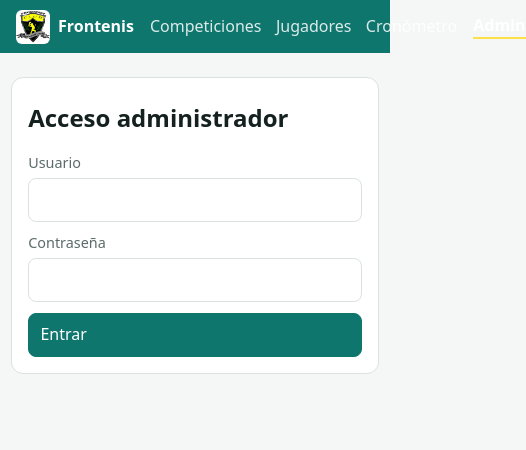
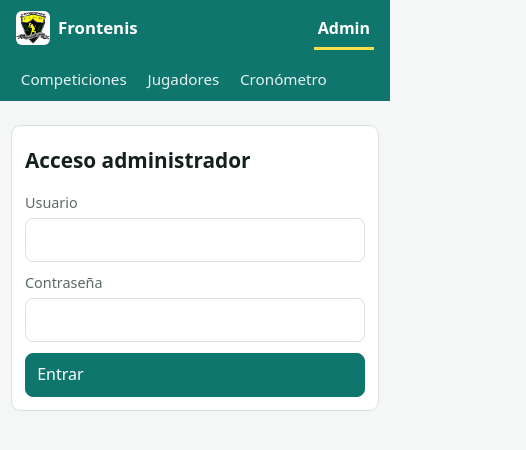
Before and after one commit to jats03/frontenis, a React (Vite) app in the folder web/: page /login in a window 390 px wide. Shown: the top 450 px of the page, 526 px wide, since content can reach past the window. Built offline with nearby package versions, Linux system fonts and the light colour scheme.

Commit message:
Diseño responsive

```diff
--- a/web/src/components/StandingsTable.tsx
+++ b/web/src/components/StandingsTable.tsx
@@ -9,7 +9,7 @@ export default function StandingsTable({ group, showQualifiers }: { group: Group
           <thead>
             <tr>
               <th>#</th><th className="left">Pareja</th><th title="Jugados">PJ</th><th title="Ganados">G</th>
-              <th title="Perdidos">P</th><th title="Tantos a favor">TF</th><th title="Tantos en contra">TC</th>
+              <th title="Perdidos">P</th><th className="opt" title="Tantos a favor">TF</th><th className="opt" title="Tantos en contra">TC</th>
               <th title="Diferencia">Dif</th><th title="Puntos de clasificación">Pts</th>
             </tr>
           </thead>
@@ -19,7 +19,7 @@ export default function StandingsTable({ group, showQualifiers }: { group: Group
                 <td>{r.rank}</td>
                 <td className="left">{r.pairName}</td>
                 <td>{r.played}</td><td>{r.won}</td><td>{r.lost}</td>
-                <td>{r.pointsFor}</td><td>{r.pointsAgainst}</td>
+                <td className="opt">{r.pointsFor}</td><td className="opt">{r.pointsAgainst}</td>
                 <td>{r.pointsDiff > 0 ? `+${r.pointsDiff}` : r.pointsDiff}</td>
                 <td><strong>{r.classificationPoints}</strong></td>
               </tr>
--- a/web/src/index.css
+++ b/web/src/index.css
@@ -7,14 +7,16 @@
   :root { --bg: #0e1615; --card: #16211f; --text: #e8f1ef; --muted: #93a6a2; --border: #2a3a37; --win: #14352a; --danger: #ff8a80; }
 }
 * { box-sizing: border-box; }
+html { -webkit-text-size-adjust: 100%; }
 body { margin: 0; background: var(--bg); color: var(--text); font: 16px/1.45 system-ui, -apple-system, 'Segoe UI', sans-serif; }
 h2, h3, h4 { margin: .4rem 0; }
 .app { min-height: 100dvh; }
-.topbar { position: sticky; top: 0; z-index: 5; display: flex; align-items: center; gap: 1rem; padding: .6rem 1rem;
-  background: var(--primary); color: var(--primary-ink); padding-top: max(.6rem, env(safe-area-inset-top)); }
+.topbar { position: sticky; top: 0; z-index: 5; display: flex; align-items: center; gap: .4rem 1rem; padding: .6rem 1rem;
+  background: var(--primary); color: var(--primary-ink); padding-top: max(.6rem, env(safe-area-inset-top));
+  padding-left: max(1rem, env(safe-area-inset-left)); padding-right: max(1rem, env(safe-area-inset-right)); }
 .topbar nav { display: flex; gap: .9rem; flex: 1; }
-.topbar a, .topbar button.link { color: var(--primary-ink); text-decoration: none; opacity: .85; background: none; border: 0; font: inherit; cursor: pointer; }
-.topbar a.active { opacity: 1; font-weight: 700; border-bottom: 2px solid var(--accent); }
+.topbar a, .topbar button.link { display: inline-flex; align-items: center; min-height: 44px; padding: 0 .25rem; white-space: nowrap; color: var(--primary-ink); text-decoration: none; opacity: .85; background: none; border: 0; font: inherit; cursor: pointer; }
+.topbar a.active { opacity: 1; font-weight: 700; box-shadow: inset 0 -3px 0 var(--accent); }
 .brand { font-weight: 800; }
 .content { max-width: 960px; margin: 0 auto; padding: 1rem; }
 .card { background: var(--card); border: 1px solid var(--border); border-radius: 12px; padding: 1rem; margin: .8rem 0; }
@@ -29,10 +31,11 @@ h2, h3, h4 { margin: .4rem 0; }
 .form.narrow { max-width: 380px; margin-inline: auto; }
 label { display: grid; gap: .25rem; font-size: .9rem; color: var(--muted); }
 label.check { display: flex; align-items: center; gap: .5rem; color: var(--text); font-size: 1rem; }
+input, select { min-width: 0; max-width: 100%; }
 input, select, button, .button { font: inherit; border-radius: 8px; border: 1px solid var(--border); padding: .55rem .7rem;
   background: var(--card); color: var(--text); min-height: 44px; }
 input[type=checkbox] { min-height: auto; width: 1.1rem; height: 1.1rem; }
-button, .button { background: var(--primary); color: var(--primary-ink); border-color: var(--primary); cursor: pointer; text-decoration: none; display: inline-flex; align-items: center; }
+button, .button { touch-action: manipulation; background: var(--primary); color: var(--primary-ink); border-color: var(--primary); cursor: pointer; text-decoration: none; display: inline-flex; align-items: center; }
 button:disabled { opacity: .5; cursor: not-allowed; }
 button.secondary { background: transparent; color: var(--text); border-color: var(--border); }
 .muted { color: var(--muted); font-size: .92rem; }
@@ -61,7 +64,7 @@ table.standings { width: 100%; border-collapse: collapse; font-variant-numeric:
 .bracket { display: flex; gap: 1rem; overflow-x: auto; align-items: stretch; padding-bottom: .5rem; }
 .bracket-round { min-width: 260px; display: flex; flex-direction: column; justify-content: space-around; background: var(--card);
   border: 1px solid var(--border); border-radius: 12px; padding: .6rem 1rem; }
-@media (max-width: 520px) { .picker { grid-template-columns: 1fr; } .content { padding: .7rem; } }
+@media (max-width: 520px) { .picker { grid-template-columns: 1fr; } }
 
 .logo { height: 34px; width: 34px; border-radius: 6px; vertical-align: middle; object-fit: cover; }
 .brand { display: inline-flex; align-items: center; gap: .5rem; }
@@ -72,3 +75,49 @@ table.standings { width: 100%; border-collapse: collapse; font-variant-numeric:
 .timer-display.done { animation: blink 1s steps(2, start) infinite; }
 @keyframes blink { to { visibility: hidden; } }
 .random-pair { font-size: 1.15rem; margin: .5rem 0 0; }
+
+img { max-width: 100%; }
+.standings .opt { }
+.standings th, .standings td { white-space: nowrap; }
+.standings th.left, .standings td.left { white-space: normal; overflow-wrap: anywhere; min-width: 7rem; }
+.card, .match, .teams, .plain li, .muted { overflow-wrap: anywhere; }
+
+/* ---------- Móvil (hasta 600px) ---------- */
+@media (max-width: 600px) {
+  .topbar { flex-wrap: wrap; padding-top: max(.4rem, env(safe-area-inset-top)); padding-bottom: 0; }
+  .brand { order: 1; flex: 1; font-size: 1.05rem; }
+  .topbar > :last-child { order: 2; }
+  .topbar nav { order: 3; flex: 0 0 100%; gap: .2rem; overflow-x: auto; scrollbar-width: none; margin: 0 -.25rem; }
+  .topbar nav::-webkit-scrollbar { display: none; }
+  .topbar nav a { padding: 0 .55rem; font-size: .95rem; opacity: .9; }
+  .content { padding: .7rem max(.7rem, env(safe-area-inset-left)) calc(1rem + env(safe-area-inset-bottom)) max(.7rem, env(safe-area-inset-right)); }
+  h2 { font-size: 1.3rem; }
+  .card { padding: .8rem; border-radius: 10px; }
+  .row > button, .row > .button, .row > select, .row > input { flex: 1 1 auto; }
+  .form.row > input { flex: 1 1 100%; }
+  .row.between { align-items: flex-start; }
+  .standings { font-size: .88rem; }
+  .standings th, .standings td { padding: .4rem .2rem; }
+  .standings .opt { display: none; }
+  .score-edit { display: grid; grid-template-columns: 1fr auto 1fr; gap: .4rem; }
+  .score-edit input { width: 100%; }
+  .score-edit button { grid-column: 1 / -1; }
+  .bracket { scroll-snap-type: x mandatory; margin-inline: -.7rem; padding-inline: .7rem; }
+  .bracket-round { min-width: 82vw; scroll-snap-align: center; }
+  .timer-display { font-size: clamp(3.5rem, 22vw, 6rem); }
+  .presets { display: grid; grid-template-columns: repeat(4, 1fr); }
+  .presets button { padding-inline: .2rem; justify-content: center; }
+  .grid { grid-template-columns: 1fr; }
+}
+
+/* ---------- Tablet (601px – 1024px) ---------- */
+@media (min-width: 601px) and (max-width: 1024px) {
+  .content { padding: 1.25rem 1.5rem; }
+  .grid { grid-template-columns: repeat(2, 1fr); }
+  .match { grid-template-columns: 1fr auto; align-items: center; gap: 1rem; }
+  .match .error { grid-column: 1 / -1; }
+  .score-edit input { width: 4.5rem; }
+  .bracket-round { min-width: 300px; }
+}
+@media (min-width: 1025px) { .content { padding: 1.5rem; } }
+@media (hover: none) { button:active, .button:active { filter: brightness(.9); } }
--- a/web/src/pages/TimerPage.tsx
+++ b/web/src/pages/TimerPage.tsx
@@ -76,7 +76,7 @@ export default function TimerPage() {
               onChange={e => changeMinutes(Number(e.target.value))} />
           </label>
         </div>
-        <div className="row center">
+        <div className="row center presets">
           {[5, 10, 15, 20].map(m => (
             <button key={m} className="secondary" disabled={status === 'running' || status === 'paused'}
               onClick={() => changeMinutes(m)}>{m} min</button>
```
